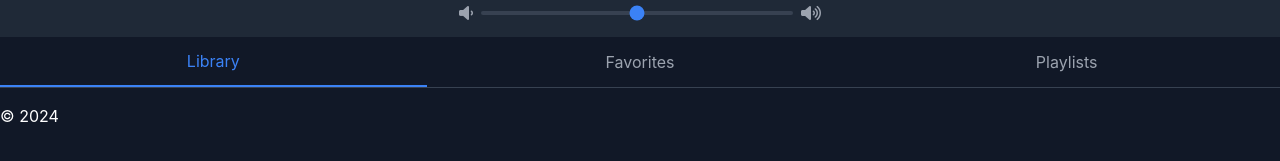
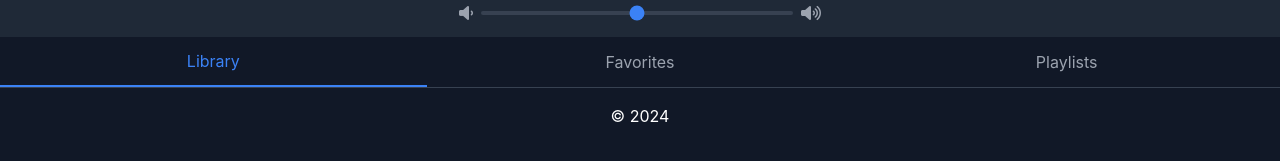
Before and after one commit to mpinos72/skills-github-pages, a Jekyll site: the page built from index.md, in a window 1280 px wide. Shown: the part 255-416 px from the top of the page. Built offline with Jekyll 4.4.1, drawn with Linux system fonts in a browser that asks for light colours; nearby versions of some CDN libraries; our own code applies the rules of GitHub Pages for plain Markdown files; comment, search, counter and statistics services are not loaded.

Commit message:
Update default.html

```diff
--- a/_layouts/default.html
+++ b/_layouts/default.html
@@ -19,10 +19,10 @@
     {{ content }}
   </main>
 
-  <footer>
+  <center><footer>
     <!-- You can put a footer here -->
-    <center></center><p>&copy; 2024 </p></center>
-  </footer>
+    <p>&copy; 2024 </p>
+  </footer></center>
 
 </body>
 </html>
```
